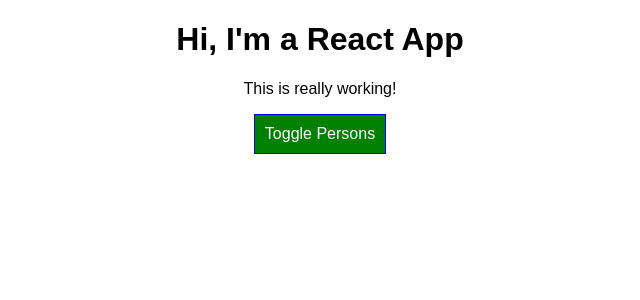
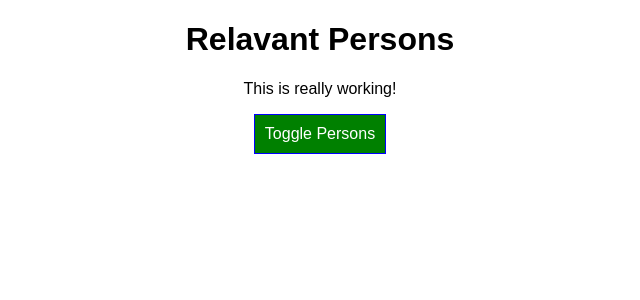
Before and after one commit to MatthieuNadeau96/react-complete-guide, a React app: page / in a window 1280 px wide. Shown: the top 300 px of the page, without its empty margins (320-960 px from the left). Built offline with nearby package versions, Linux system fonts and the light colour scheme.

Commit message:
Comparing Stateless and Stateful Components

```diff
--- a/src/components/Cockpit/Cockpit.js
+++ b/src/components/Cockpit/Cockpit.js
@@ -22,7 +22,7 @@
 
   return (
     <div className={classes.Cockpit}>
-      <h1>Hi, I'm a React App</h1>
+      <h1>{ props.appTitle }</h1>
       <p className={assignedClasses.join(' ')}>This is really working!</p>
       <button
         className={btnClass}
--- a/src/containers/App.js
+++ b/src/containers/App.js
@@ -56,6 +56,7 @@
     return (
         <div className={classes.App}>
           <Cockpit
+          appTitle={this.props.title}
           showPersons={this.state.showPersons}
           persons={this.state.persons}
           clicked={this.togglePersonsHandler}/>
--- a/src/index.js
+++ b/src/index.js
@@ -4,5 +4,5 @@
 import App from './containers/App';
 import registerServiceWorker from './registerServiceWorker';
 
-ReactDOM.render(<App />, document.getElementById('root'));
+ReactDOM.render(<App title="Relavant Persons" />, document.getElementById('root'));
 registerServiceWorker();
```
